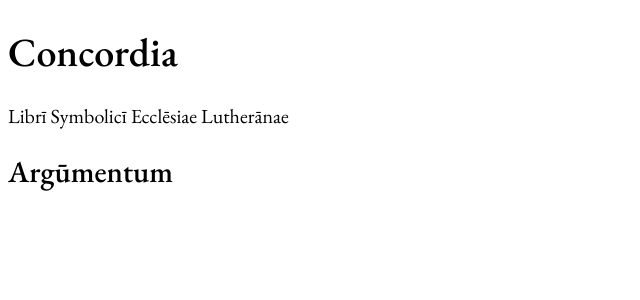
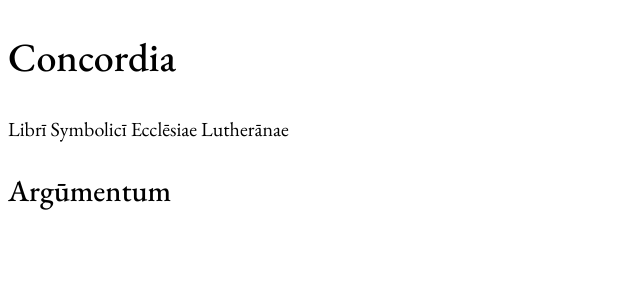
Before and after one commit to austintheriot/concordia, a SvelteKit app in the folder app/: page / in a window 1280 px wide. Shown: the top 300 px of the page, without its empty margins (0-640 px from the left). Built offline with nearby package versions, Linux system fonts and the light colour scheme.

Commit message:
clean up

```diff
--- a/app/src/global.css
+++ b/app/src/global.css
@@ -4,21 +4,21 @@
     font-family: 'EBGaramond';
     src: url('/fonts/EBGaramond.ttf') format('truetype') tech(variations);
     font-style: normal;
-    font-variation-settings: 'wght' 375;
+    font-variation-settings: 'wght';
   }
 
   @font-face {
     font-family: 'EBGaramond';
     src: url('/fonts/EBGaramond-Italic.ttf') format('truetype') tech(variations);
     font-style: italic;
-    font-variation-settings: 'wght' 375;
+    font-variation-settings: 'wght';
   }
 
   :root {
     font-family: 'EBGaramond', sans-serif;
     padding: 0;
     margin: 0;
-    line-height: 1.25;
+    line-height: 1.5;
     font-size: 20px;
   }
 
@@ -29,6 +29,6 @@
   h5,
   h6,
   strong {
-    font-weight: 550;
+    font-weight: 500;
   }
 }
```
